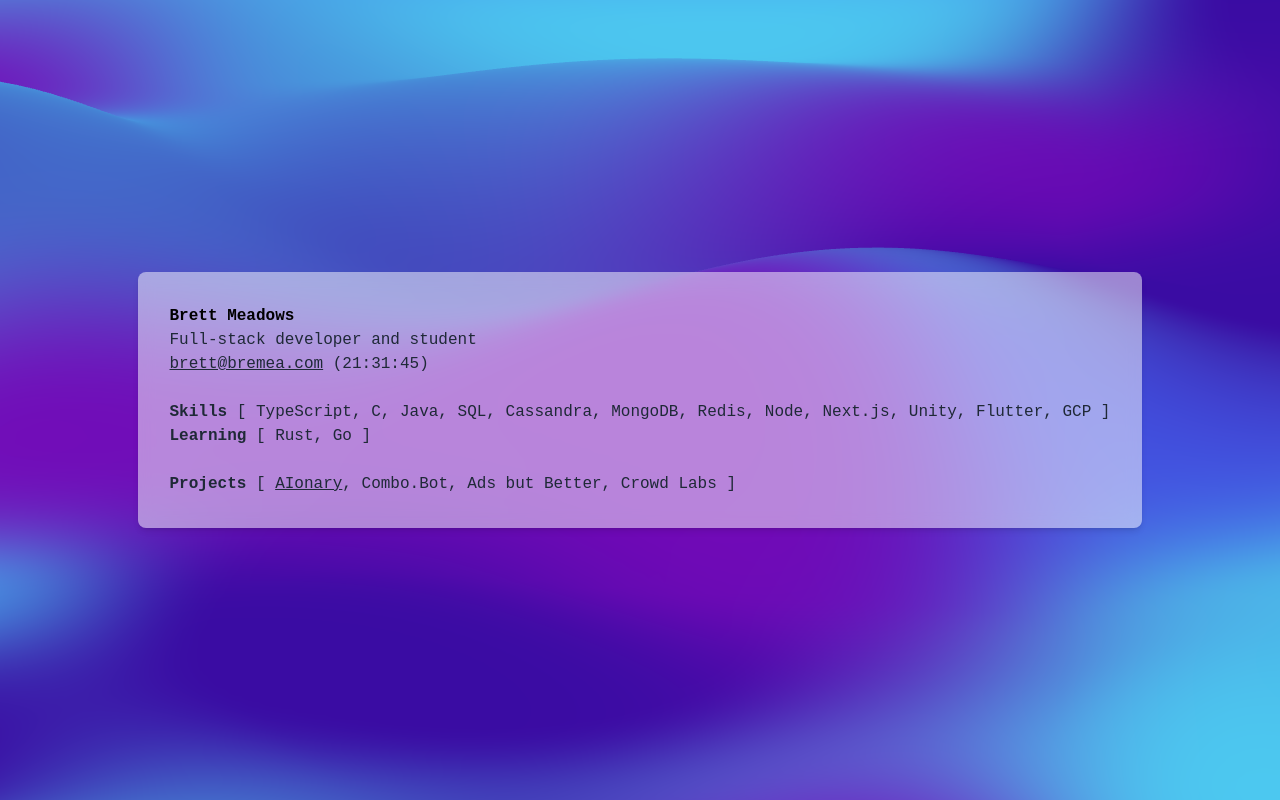
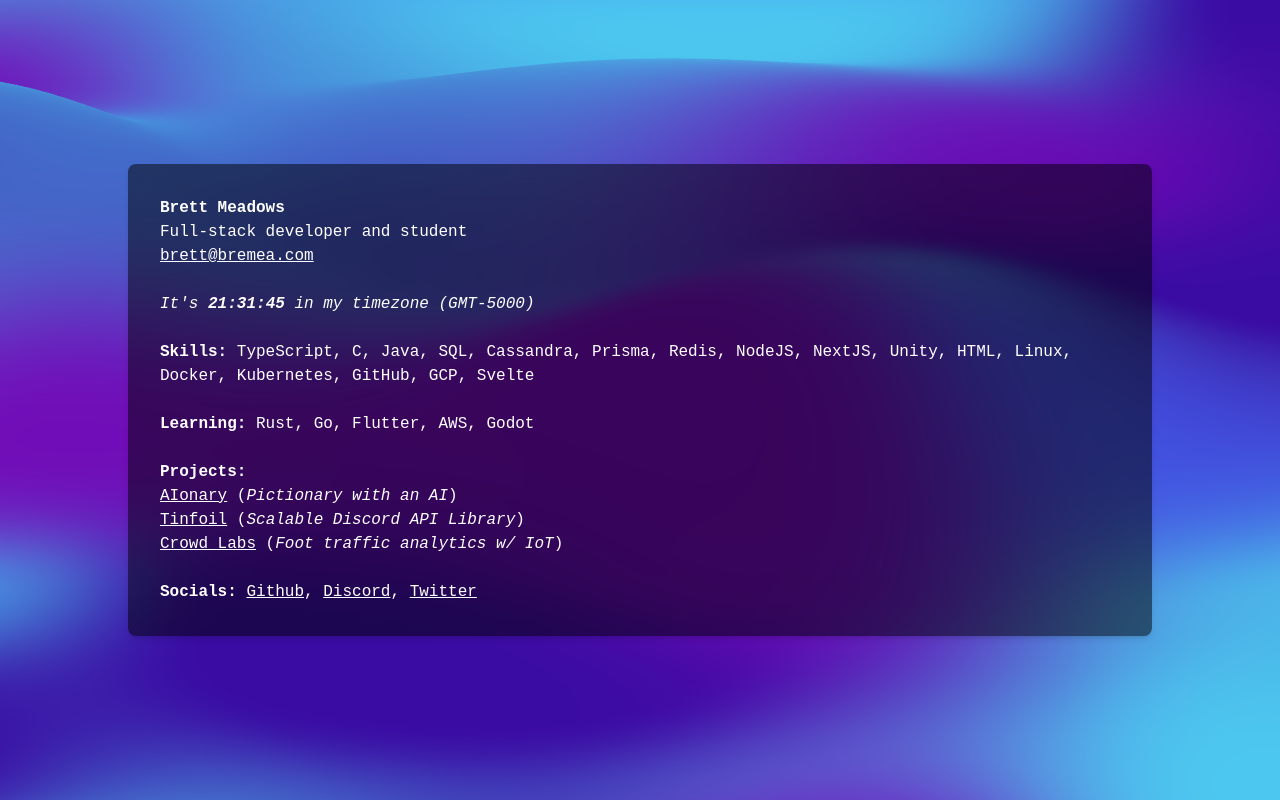
Before and after one commit to bremea/portfolio, a Svelte app: page / in a window 1280 px wide. Built offline with nearby package versions, Linux system fonts and the light colour scheme.

Commit message:
Dark theme and rewording

```diff
--- a/src/App.svelte
+++ b/src/App.svelte
@@ -2,17 +2,15 @@
   import Background from "./components/Background.svelte";
   import Tailwindcss from "./Tailwindcss.svelte";
 
-  let d = new Date(
-    new Date().toLocaleString("en-US", { timeZone: "America/New_York" })
-  );
+  let d = new Date(new Date().toLocaleString("en-US", { timeZone: "America/New_York" }));
   let hour = d.getHours().toString().padStart(2, "0");
   let minute = d.getMinutes().toString().padStart(2, "0");
   let second = d.getSeconds().toString().padStart(2, "0");
 
+  let lineNums = Array.from({ length: 20 }, (_, i) => i + 1);
+
   setInterval(() => {
-    d = new Date(
-      new Date().toLocaleString("en-US", { timeZone: "America/New_York" })
-    );
+    d = new Date(new Date().toLocaleString("en-US", { timeZone: "America/New_York" }));
     hour = d.getHours().toString().padStart(2, "0");
     minute = d.getMinutes().toString().padStart(2, "0");
     second = d.getSeconds().toString().padStart(2, "0");
@@ -25,31 +23,33 @@
   <Background />
 
   <section class="w-full min-h-screen flex items-center justify-center">
-    <div
-      class="bg-white bg-opacity-50 backdrop-blur p-4 md:p-8 rounded-lg text-sm md:text-base shadow-md mx-4 md:mx-24"
-    >
-      <p class="text-black font-bold">Brett Meadows</p>
-      <p>Full-stack developer and student</p>
-      <p>
-        <a href="mailto:brett@bremea.com" class="underline">brett@bremea.com</a>
-        ({hour}:{minute}:{second})
-      </p>
-      <br />
-      <p>
-        <span class="font-bold">Skills</span> [ TypeScript, C, Java, SQL, Cassandra,
-        MongoDB, Redis, Node, Next.js, Unity, Flutter, GCP ]
-      </p>
-      <p><span class="font-bold">Learning</span> [ Rust, Go ]</p>
-      <br />
-      <p>
-        <span class="font-bold">Projects</span> [
-        <a
-          href="https://aionary.com"
-          target="_blank"
-          rel="noreferrer"
-          class="underline">AIonary</a
-        >, Combo.Bot, Ads but Better, Crowd Labs ]
-      </p>
+    <div class="relative bg-black bg-opacity-50 backdrop-blur p-4 md:p-8 rounded-lg flex text-sm md:text-base shadow-md mx-4 md:mx-32">
+      <div class="flex-col flex w-full">
+        <p>
+          <span class="font-black">Brett Meadows</span><br />
+          Full-stack developer and student<br /><a href="mailto:brett@bremea.com" class="underline">brett@bremea.com</a>
+        </p>
+        <br />
+        <p><span class="italic">It's <span class="font-black">{hour}:{minute}:{second}</span> in my timezone (GMT-5000)</span></p>
+        <br />
+        <p><span class="font-black">Skills: </span>TypeScript, C, Java, SQL, Cassandra, Prisma, Redis, NodeJS, NextJS, Unity, HTML, Linux, Docker, Kubernetes, GitHub, GCP, Svelte</p>
+        <br />
+        <p><span class="font-black">Learning: </span>Rust, Go, Flutter, AWS, Godot</p>
+        <br />
+        <p>
+          <span class="font-black">Projects: </span><br />
+          <a href="https://aionary.com" target="_blank" rel="noreferrer" class="underline">AIonary</a> (<span class="italic">Pictionary with an AI</span>)<br />
+          <a href="https://github.com/bremea/tinfoil" target="_blank" rel="noreferrer" class="underline">Tinfoil</a> (<span class="italic">Scalable Discord API Library</span>)<br />
+          <a href="https://getcrowd.app" target="_blank" rel="noreferrer" class="underline">Crowd Labs</a> (<span class="italic">Foot traffic analytics w/ IoT</span>)<br />
+        </p>
+        <br />
+        <p>
+          <span class="font-black">Socials: </span>
+          <a href="https://github.com/bremea" target="_blank" rel="noreferrer" class="underline">Github</a>,
+          <a href="https://discord.com/users/710164635524923575" target="_blank" rel="noreferrer" class="underline">Discord</a>,
+          <a href="https://twitter.com/brett_8975" target="_blank" rel="noreferrer" class="underline">Twitter</a>
+        </p>
+      </div>
     </div>
   </section>
 </main>
--- a/src/Tailwindcss.svelte
+++ b/src/Tailwindcss.svelte
@@ -14,10 +14,14 @@
   @tailwind components;
   @tailwind utilities;
 
-  @import url("https://fonts.googleapis.com/css2?family=JetBrains+Mono:wght@100;300;400;500;700;800&display=swap");
+  @import url("https://fonts.googleapis.com/css2?family=JetBrains+Mono:wght@100;300;400;500;700;800;900&display=swap");
 
   * {
     font-family: "JetBrains Mono", monospace;
-    @apply text-gray-800;
+    @apply text-white;
+  }
+
+  img {
+	height: 100%;
   }
 </style>
```
